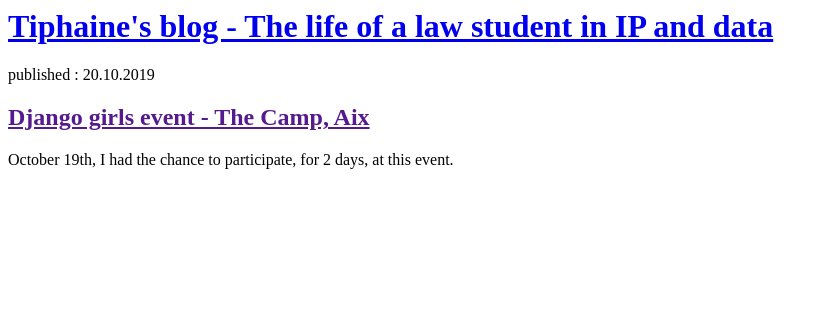
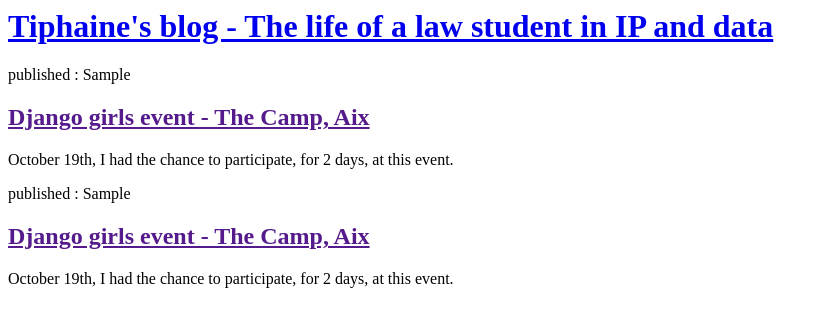
Before and after one commit to TDumm/mon-nouveau-blog, a Django app: template blog/templates/blog/post_list.html in a window 1280 px wide. Shown: the top 327 px of the page, without its empty margins (0-829 px from the left). Run offline with Django 3.2, Linux system fonts and the light colour scheme; data comes from the database, SQL or seed files in the repository; both versions use the stored data as it was after the commit; the template is opened without the code that fills it: values that come from a table or form of the project are taken from there, most other values are stand-ins (such as "Sample title", 1, 10 or a date in 2020).

Commit message:
Modified templates to display posts from database.

```diff
--- a/blog/templates/blog/post_list.html
+++ b/blog/templates/blog/post_list.html
@@ -6,9 +6,11 @@
 	<div>
 		<h1><a href="/">Tiphaine's blog - The life of a law student in IP and data</a></h1>
 	<div>
-		<p>published : 20.10.2019</p>
+	{% for post in posts %}
+		<p>published : {{20.10.2019}}</p>
 		<h2><a href="">Django girls event - The Camp, Aix</a></h2>
 		<p>October 19th, I had the chance to participate, for 2 days, at this event.</p>
 		<div>
+	{% endfor %}
 	</body>
 </html>
--- a/blog/views.py
+++ b/blog/views.py
@@ -1,4 +1,6 @@
 from django.shortcuts import render
+from django.utils import timezone
+from .models import Post
 def post_list(request):
-	return render(request, 'blog/post_list.html',{})
-# Create your views here.
+	posts = Post.objects.filter(published_date__lte=timezone.now()).order_by('published_date')
+	return render(request, 'blog/post_list.html',{'posts':posts})
```
Also changed, not shown: db.sqlite3.
